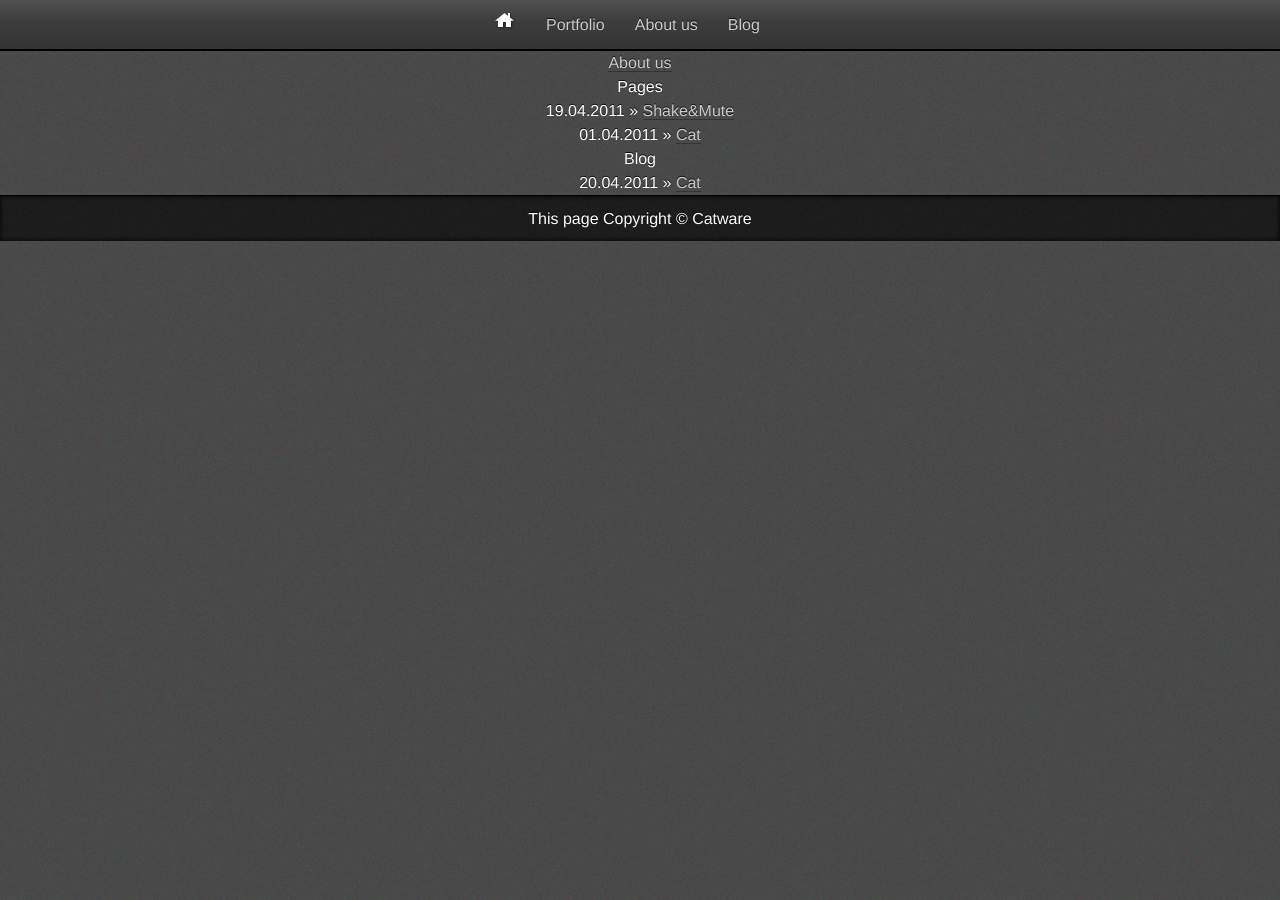
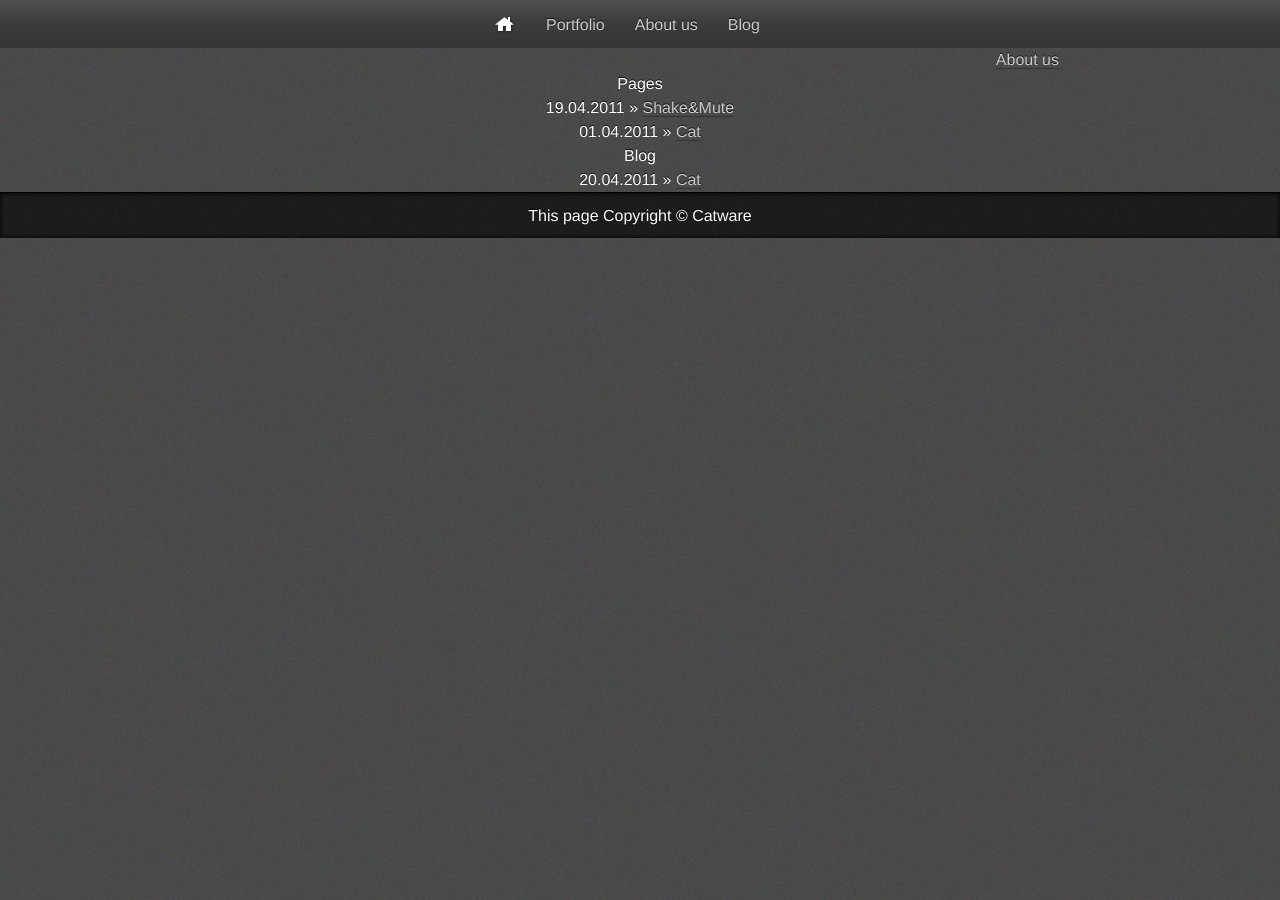
Before and after one commit to le0pard/le0pard.github.io, a Jekyll site: the page built from index.html, in a window 1280 px wide. Built offline with Jekyll 4.4.1, drawn with Linux system fonts in a browser that asks for light colours; nearby versions of some CDN libraries; Markdown is read by kramdown in place of the engine named in the settings; the list of posts is cut into pages by our own code.

Commit message:
Finished

```diff
--- a/_includes/header.html
+++ b/_includes/header.html
@@ -1,6 +1,6 @@
 <div id="header">
   <ul class="toplist">
-    <li><a href="/"><img src="/images/home_btn.png" alt="Home" title="Home" /></a></li>
+    <li><a href="/"><img style="padding-top:6px;" src="/images/home_btn.png" alt="Home" title="Home" /></a></li>
     <li><a href="#">Portfolio</a></li>
     {% for post in site.categories.about limit:1 %}
       <li><a href="{{ post.url }}">{{ post.title }}</a></li>
--- a/css/main.css
+++ b/css/main.css
@@ -19,11 +19,10 @@
 }
 
 #header {
-  border-bottom: 1px solid #000;
   padding: 0;
   color: #AAA;
   background: #101112 url(/images/topmenu.png) 0 0 repeat-x;
-  height: 50px;
+  height: 48px;
   width: 100%;
 }
 
```
